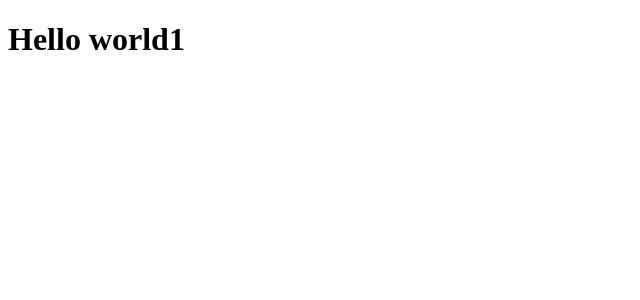
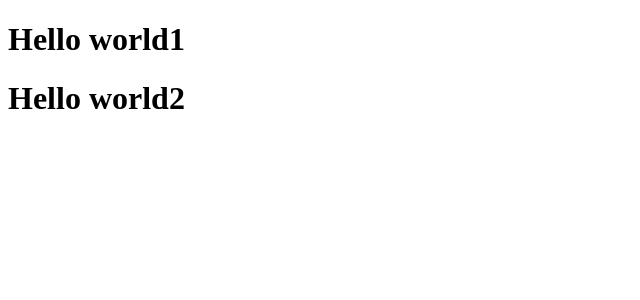
Before and after one commit to pramu-k/git-rebase-practice-app, an Angular app: page / in a window 1280 px wide. Shown: the top 300 px of the page, without its empty margins (0-640 px from the left). Built offline with nearby package versions, Linux system fonts and the light colour scheme.

Commit message:
commit 1-7 on feature edited

```diff
--- a/src/app/app.component.html
+++ b/src/app/app.component.html
@@ -1 +1,3 @@
+
 <h1>Hello world1</h1>
+<h1>Hello world2</h1>
```
